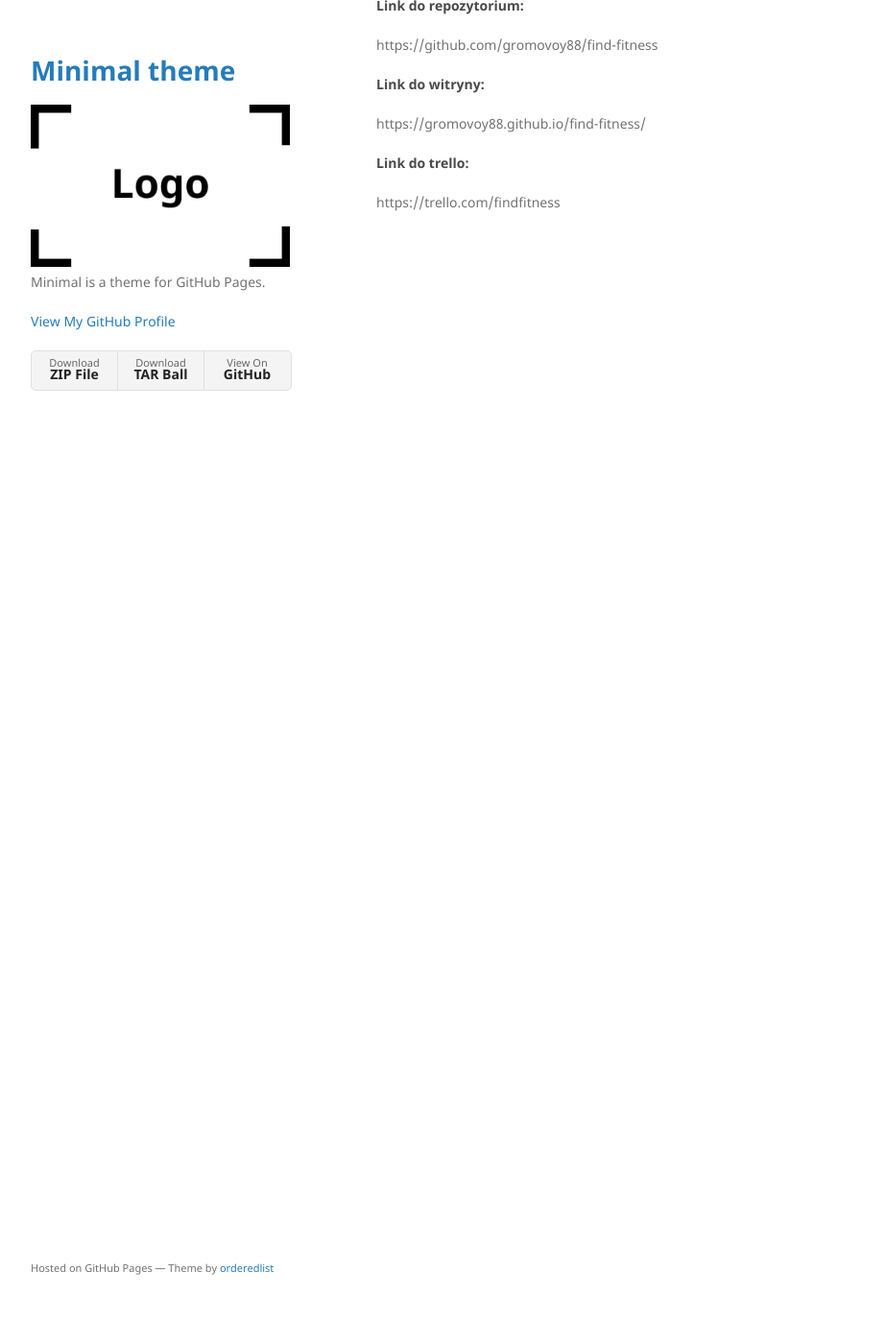
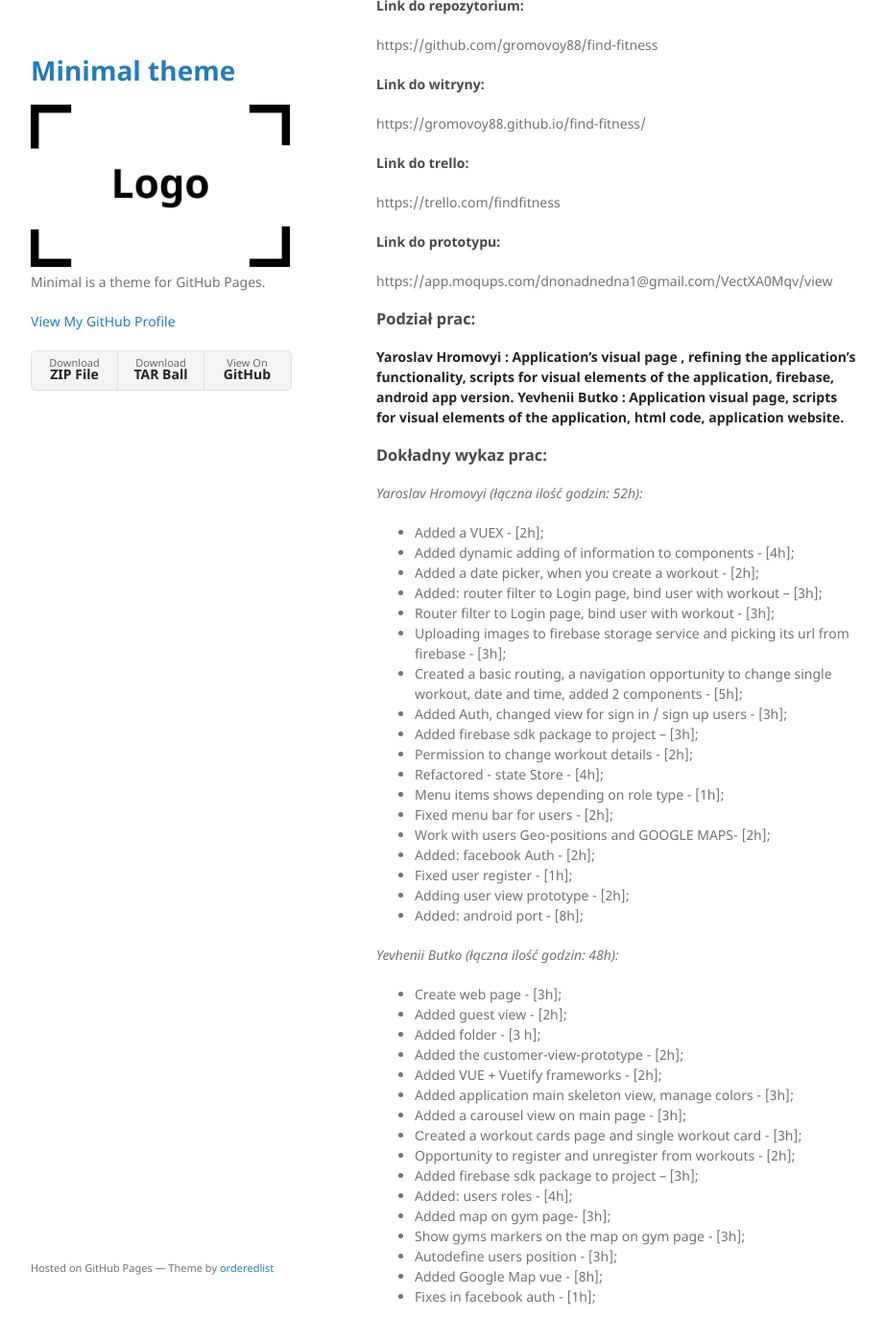
Before and after one commit to gromovoy88/gromovoy88.github.io, a Jekyll site: the page built from find-fitness/index.md, in a window 1280 px wide and 1400 px high, scrolled down 917 px. Shown: the whole window at 96% size, without its empty margins (178-1100 px from the left). Built offline with Jekyll 4.4.1, drawn with Linux system fonts in a browser that asks for light colours; our own code applies the rules of GitHub Pages for plain Markdown files; some of the changed text lies outside the part shown.

Commit message:
Update index.md

```diff
--- a/find-fitness/index.md
+++ b/find-fitness/index.md
@@ -2,7 +2,7 @@
 layout: default
 ---
 
-# FindFitness -
+# FindFitness
 **Aplikacja dla wyszukiwania sal i różnych treningów w okolice użytkownika, z możliwością zapisu i opłaty przez web-aplikację.**
 
 ### Funkcjonalność:
@@ -37,3 +37,54 @@ https://gromovoy88.github.io/find-fitness/
 
 #### Link do trello:
 https://trello.com/findfitness
+
+#### Link do prototypu:
+https://app.moqups.com/dnonadnedna1@gmail.com/VectXA0Mqv/view
+
+### Podział prac:
+**Yaroslav Hromovyi : Application's visual page , refining the application's functionality, scripts for visual elements of the application, firebase, android app  version.
+Yevhenii Butko : Application visual page, scripts for visual elements of the application, html code, application website.**
+
+
+### Dokładny wykaz prac:
+_Yaroslav Hromovyi (łączna ilość godzin: 52h):_
+*	Added a VUEX  -  [2h];
+*	Added dynamic adding of information to components  - [4h];
+*	Added a date picker, when you create a workout  - [2h];
+*	Added: router filter to Login page, bind user with workout – [3h];
+*	Router filter to Login page, bind user with workout -  [3h];
+*	Uploading images to firebase storage service and picking its url from firebase - [3h];
+*	Created a basic routing, a navigation opportunity to change single workout, date and time, added 2 components -  [5h];
+*	Added Auth, changed view for sign in / sign up users  -  [3h];
+*	Added firebase sdk package to project – [3h];
+*	Permission to change workout details -  [2h];
+*	Refactored - state Store - [4h];
+*	Menu items shows depending on role type -  [1h];
+*	Fixed menu bar for users -  [2h];
+*	Work with users Geo-positions and GOOGLE MAPS-  [2h];
+*	Added: facebook Auth - [2h];
+*	Fixed user register  - [1h];
+*	Adding user view prototype - [2h];
+*	Added: android port -  [8h];
+
+
+
+
+
+_Yevhenii Butko (łączna ilość godzin: 48h):_
+*	Create web page - [3h];
+*	Added guest view -  [2h];
+*	Added folder  - [3 h];
+*	Added the customer-view-prototype - [2h];
+*	Added VUE + Vuetify frameworks - [2h];
+*	Added application main skeleton view, manage colors - [3h];
+*	Added a carousel view on main page - [3h];
+*	Сreated a workout cards page and single workout card  -  [3h];
+*	Opportunity to register and unregister from workouts - [2h];
+*	Added firebase sdk package to project – [3h];
+*	Added: users roles - [4h];
+*	Added map on gym page-  [3h];
+*	Show gyms markers on the map on gym page - [3h];
+*	Autodefine users position -  [3h];
+*	Added Google Map vue -  [8h];
+*	Fixes in facebook auth -  [1h];
```
